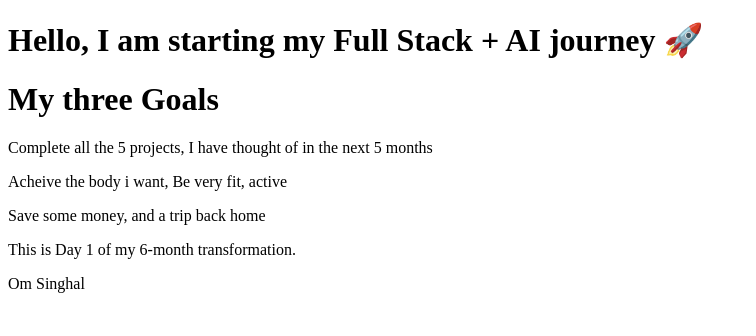
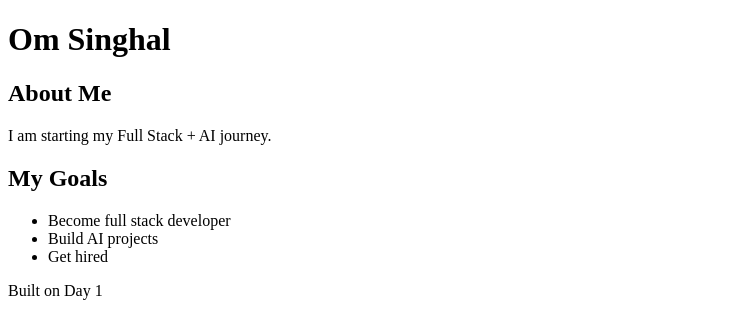
Before and after one commit to omsinghal-14/fullstack-ai-journey, a plain HTML site: page phase-1-foundations/index.html in a window 1280 px wide. Shown: the whole page, without its empty margins (0-756 px from the left). Drawn offline with Linux system fonts and the light colour scheme.

Commit message:
Day 1 - Added semantic HTML structure

```diff
--- a/phase-1-foundations/index.html
+++ b/phase-1-foundations/index.html
@@ -4,13 +4,30 @@
     <title>My Developer Journey</title>
 </head>
 <body>
-    <h1>Hello, I am starting my Full Stack + AI journey 🚀</h1>
-    <h1>My three Goals</h1>
-    <p>Complete all the 5 projects, I have thought of in the next 5 months</p>
-    <p>Acheive the body i want, Be very fit, active</p>
-    <p>Save some money, and a trip back home</p>
-    <p>This is Day 1 of my 6-month transformation.</p>
 
-    <p>Om Singhal</p>
+    <header>
+        <h1>Om Singhal</h1>
+    </header>
+
+    <main>
+        <section>
+            <h2>About Me</h2>
+            <p>I am starting my Full Stack + AI journey.</p>
+        </section>
+
+        <section>
+            <h2>My Goals</h2>
+            <ul>
+                <li>Become full stack developer</li>
+                <li>Build AI projects</li>
+                <li>Get hired</li>
+            </ul>
+        </section>
+    </main>
+
+    <footer>
+        <p>Built on Day 1</p>
+    </footer>
+
 </body>
 </html>
```
